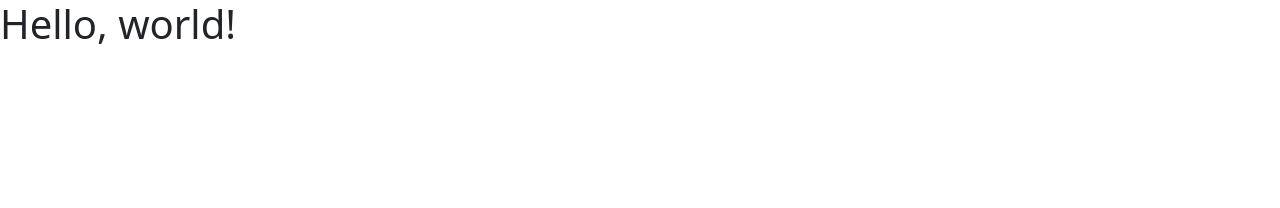
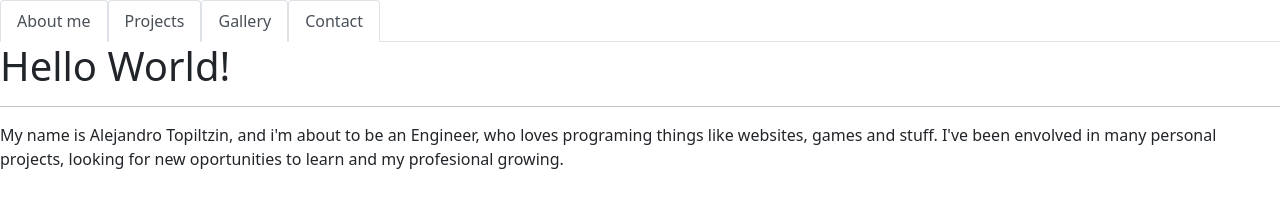
Before and after one commit to AletzTT/Portfolio, a plain HTML site: page index.html in a window 1280 px wide. Drawn offline with nearby package versions, Linux system fonts and the light colour scheme.

Commit message:
algunos cambios

```diff
--- a/index.html
+++ b/index.html
@@ -11,7 +11,40 @@
     <title>AlexTT Portfolio</title>
   </head>
   <body>
-    <h1>Hello, world!</h1>
+    <ul class="nav nav-tabs" id="myTab" role="tablist">
+        <li class="nav-item" role="presentation">
+          <button class="nav-link active" id="home-tab" data-bs-toggle="tab" data-bs-target="#home" type="button" role="tab" aria-controls="home" aria-selected="true">About me</button>
+        </li>
+        <li class="nav-item" role="presentation">
+            <button class="nav-link active" id="projects-tab" data-bs-toggle="tab" data-bs-target="#projects" type="button" role="tab" aria-controls="projects" aria-selected="false">Projects</button>
+        </li>
+        <li class="nav-item" role="presentation">
+            <button class="nav-link active" id="gallery-tab" data-bs-toggle="tab" data-bs-target="#gallery" type="button" role="tab" aria-controls="gallery" aria-selected="false">Gallery</button>
+        </li>
+        <li class="nav-item" role="presentation">
+            <button class="nav-link active" id="contact-tab" data-bs-toggle="tab" data-bs-target="#contact" type="button" role="tab" aria-controls="contact" aria-selected="false">Contact</button>
+        </li>
+      </ul>
+      <div class="tab-content" id="myTabContent">
+        <div class="tab-pane fade show active" id="home" role="tabpanel" aria-labelledby="home-tab">
+            <h1>Hello World!</h1>
+            <hr>
+            <p>My name is Alejandro Topiltzin, and i'm about to be an Engineer, who loves programing things like websites, games and stuff. I've been envolved in many personal projects, looking for new oportunities to learn and my profesional growing.</p>
+        </div>
+        <div class="tab-pane fade" id="projects" role="tabpanel" aria-labelledby="projects-tab">
+            <h1>Some of my Personal Projects</h1>
+            <hr>
+            <p>Lorem ipsum, dolor sit amet consectetur adipisicing elit. Ipsum, repellat! Distinctio perferendis dolor corrupti, asperiores totam doloremque amet. Vitae eveniet ipsum eos ut non quod doloribus cumque cupiditate hic minima!</p>
+        </div>
+        <div class="tab-pane fade" id="gallery" role="tabpanel" aria-labelledby="gallery-tab">
+            <h1>Contact me!</h1>
+            <hr>
+            <p>Lorem ipsum dolor sit amet consectetur adipisicing elit. Nihil sunt at delectus aliquam cumque eaque voluptate recusandae ex cupiditate tempore porro quidem quod natus quae possimus voluptates, commodi illum accusamus.</p>
+        </div>
+        <div class="tab-pane fade" id="contact" role="tabpanel" aria-labelledby="contact-tab">
+
+        </div>
+      </div>
     <!-- Bootstrap Bundle with Popper -->
     <script src="https://cdn.jsdelivr.net/npm/bootstrap@5.0.0-beta2/dist/js/bootstrap.bundle.min.js" integrity="sha384-b5kHyXgcpbZJO/tY9Ul7kGkf1S0CWuKcCD38l8YkeH8z8QjE0GmW1gYU5S9FOnJ0" crossorigin="anonymous"></script>
   </body>
```
Also changed, not shown: img/perfil.jpeg (added), main.css (added).
